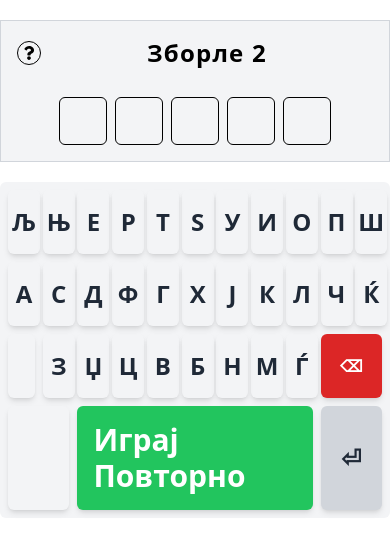
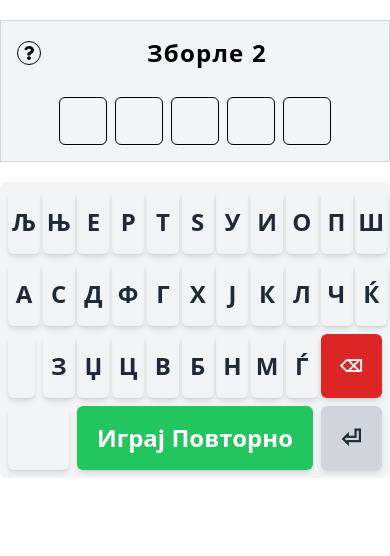
Before and after one commit to cvetanovskistefan72/zborle-2, a React (Create React App) app: page / in a window 390 px wide. Shown: the top 556 px of the page. Built offline with nearby package versions, Linux system fonts and the light colour scheme.

Commit message:
Fix ui for iphone

```diff
--- a/src/components/ui/LettersList/LettersList.tsx
+++ b/src/components/ui/LettersList/LettersList.tsx
@@ -92,7 +92,7 @@ const LettersList: React.FC<LettersList> = ({
           handleClick={() => {}}
         />
         <Letter
-          className="bg-green-500 col-span-7 rounded-md flex items-center justify-center text-white font-bold text-3xl cursor-pointer shadow-md hover:shadow-lg transition duration-200 p-4"
+          className="bg-green-500 col-span-7 rounded-md flex items-center justify-center text-white font-bold text-2xl cursor-pointer shadow-md hover:shadow-lg transition duration-200 p-4"
           letter="Играј Повторно"
           handleClick={() => window.location.reload()}
         />
```
